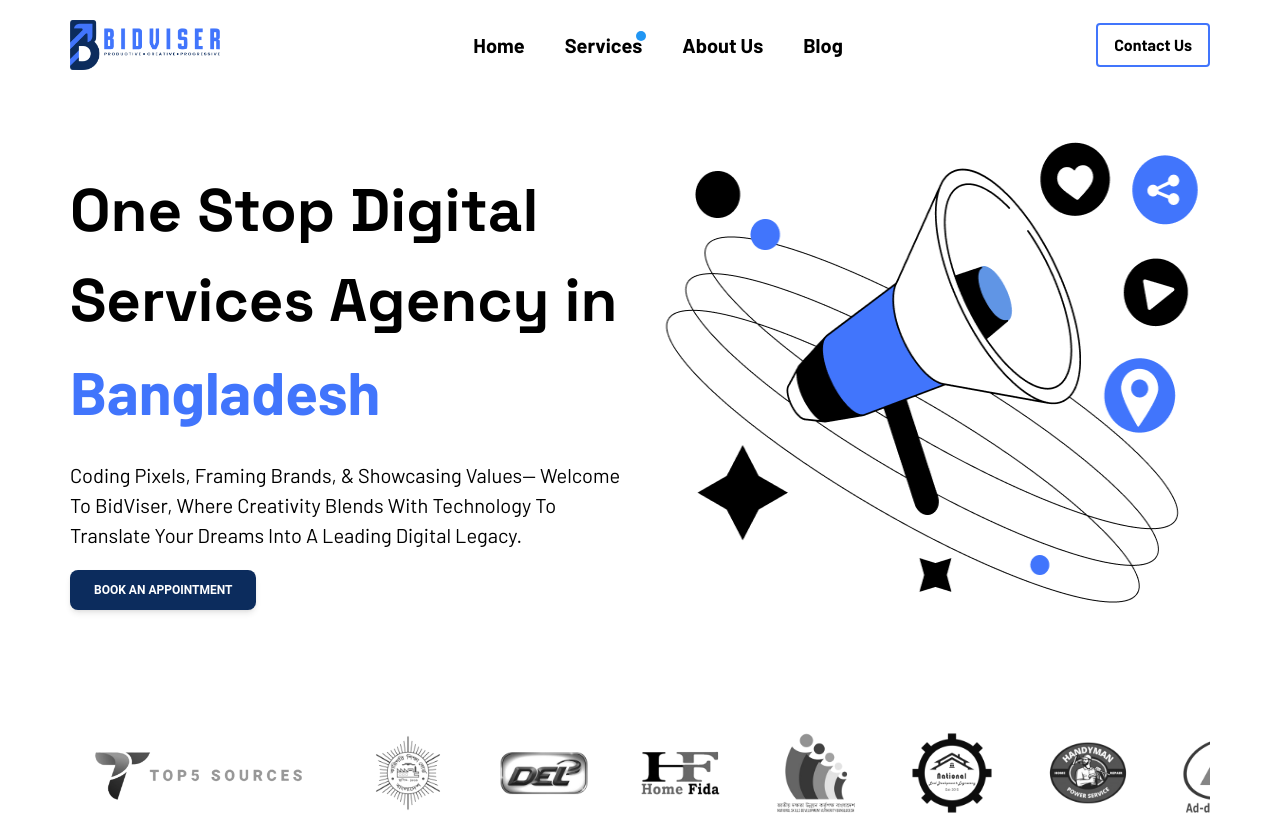
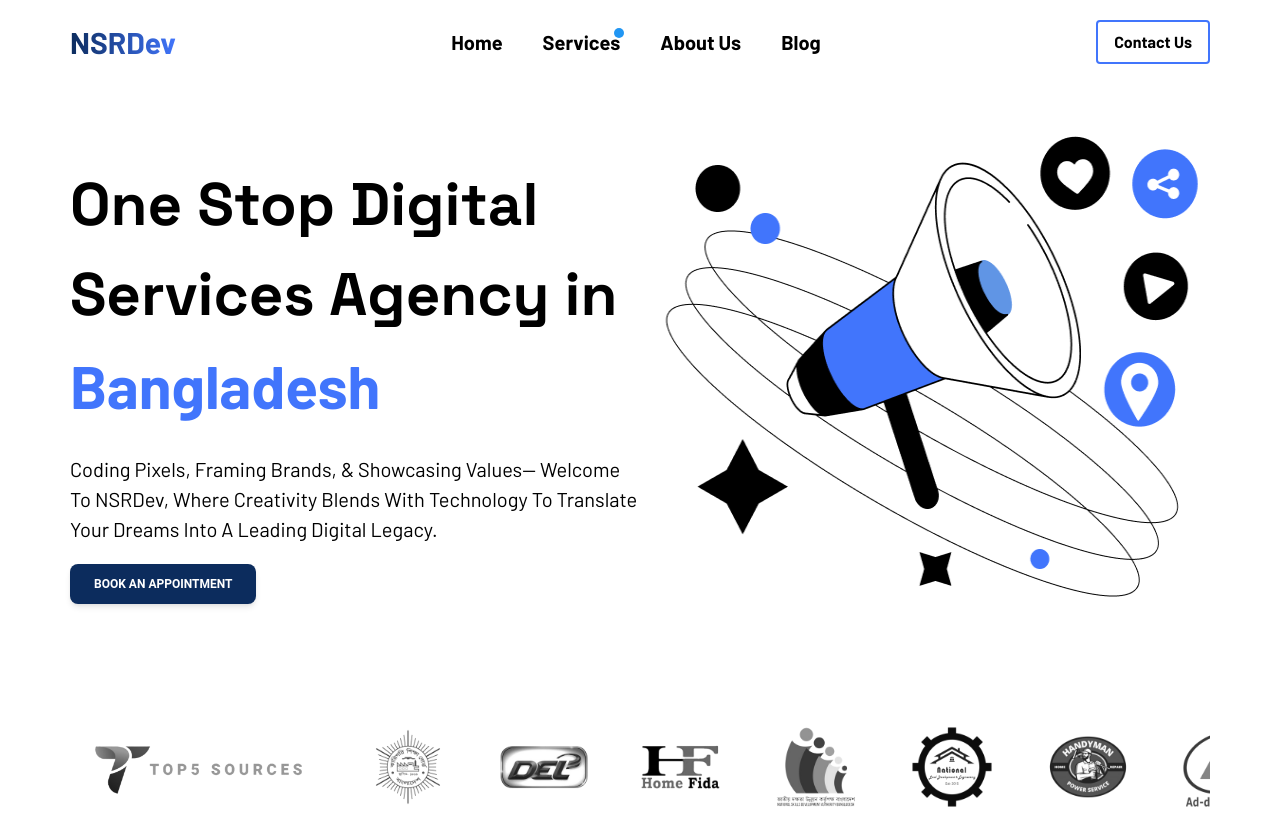
Before and after one commit to NashedShahRoni22/Bidviser, a React (Vite) app: page / in a window 1280 px wide. Shown: the top 815 px of the page. Built offline with nearby package versions, Linux system fonts and the light colour scheme.

Commit message:
NSR DEV ready to deploy!

```diff
--- a/src/components/HomeComponents/Banner.jsx
+++ b/src/components/HomeComponents/Banner.jsx
@@ -17,7 +17,7 @@ export default function Banner() {
         </h1>
         <p className="lg:text-[20px] my-5">
           Coding Pixels, Framing Brands, & Showcasing Values— Welcome To
-          BidViser, Where Creativity Blends With Technology To Translate Your
+          NSRDev, Where Creativity Blends With Technology To Translate Your
           Dreams Into A Leading Digital Legacy.
         </p>
         <Button
--- a/src/components/HomeComponents/Testimonial.jsx
+++ b/src/components/HomeComponents/Testimonial.jsx
@@ -19,32 +19,32 @@ export default function Testimonial() {
     {
       name: "Nashed Shah Roni",
       position: "Software Engineer",
-      desc: "Exceptional Digital Marketing Partner BidViser has transformed our online visibility with their tailored strategies and expert SEO implementation. They're professional, responsive, and deliver clear results. Highly recommend!",
+      desc: "Exceptional Digital Marketing Partner NSRDev has transformed our online visibility with their tailored strategies and expert SEO implementation. They're professional, responsive, and deliver clear results. Highly recommend!",
     },
     {
       name: "Nashed Shah Roni",
       position: "Software Engineer",
-      desc: "Exceptional Digital Marketing Partner BidViser has transformed our online visibility with their tailored strategies and expert SEO implementation. They're professional, responsive, and deliver clear results. Highly recommend!",
+      desc: "Exceptional Digital Marketing Partner NSRDev has transformed our online visibility with their tailored strategies and expert SEO implementation. They're professional, responsive, and deliver clear results. Highly recommend!",
     },
     {
       name: "Nashed Shah Roni",
       position: "Software Engineer",
-      desc: "Exceptional Digital Marketing Partner BidViser has transformed our online visibility with their tailored strategies and expert SEO implementation. They're professional, responsive, and deliver clear results. Highly recommend!",
+      desc: "Exceptional Digital Marketing Partner NSRDev has transformed our online visibility with their tailored strategies and expert SEO implementation. They're professional, responsive, and deliver clear results. Highly recommend!",
     },
     {
       name: "Nashed Shah Roni",
       position: "Software Engineer",
-      desc: "Exceptional Digital Marketing Partner BidViser has transformed our online visibility with their tailored strategies and expert SEO implementation. They're professional, responsive, and deliver clear results. Highly recommend!",
+      desc: "Exceptional Digital Marketing Partner NSRDev has transformed our online visibility with their tailored strategies and expert SEO implementation. They're professional, responsive, and deliver clear results. Highly recommend!",
     },
     {
       name: "Nashed Shah Roni",
       position: "Software Engineer",
-      desc: "Exceptional Digital Marketing Partner BidViser has transformed our online visibility with their tailored strategies and expert SEO implementation. They're professional, responsive, and deliver clear results. Highly recommend!",
+      desc: "Exceptional Digital Marketing Partner NSRDev has transformed our online visibility with their tailored strategies and expert SEO implementation. They're professional, responsive, and deliver clear results. Highly recommend!",
     },
     {
       name: "Nashed Shah Roni",
       position: "Software Engineer",
-      desc: "Exceptional Digital Marketing Partner BidViser has transformed our online visibility with their tailored strategies and expert SEO implementation. They're professional, responsive, and deliver clear results. Highly recommend!",
+      desc: "Exceptional Digital Marketing Partner NSRDev has transformed our online visibility with their tailored strategies and expert SEO implementation. They're professional, responsive, and deliver clear results. Highly recommend!",
     },
   ];
   return (
--- a/src/components/shared/Bottombar/Bottombar.jsx
+++ b/src/components/shared/Bottombar/Bottombar.jsx
@@ -5,7 +5,7 @@ export default function Bottombar() {
   return (
     <footer className="mx-5 p-10 lg:p-15 md:container md:mx-auto relative bg-black/90 text-gray-200 rounded-tr-3xl rounded-tl-3xl">
       <div className="flex flex-col md:flex-row gap-5 items-center md:justify-between">
-        <p className="text-xl md:text-3xl font-bold text-white">Bidviser</p>
+        <p className="text-xl md:text-3xl font-bold text-white">NSRDev</p>
         <ul className="flex gap-5 md:text-lg lg:text-xl">
           <li>About Us</li>
           <li>Services</li>
@@ -13,7 +13,7 @@ export default function Bottombar() {
         </ul>
         <ul className="flex gap-3">
           <li>
-            <a href="https://www.facebook.com/BidViser" target="_blank">
+            <a href="https://www.facebook.com/NSRDev" target="_blank">
               <BsFacebook className="text-xl md:text-2xl lg:text-3xl" />
             </a>
           </li>
@@ -38,7 +38,7 @@ export default function Bottombar() {
       <div className="flex flex-col items-center md:flex-row md:justify-between gap-5 mt-10">
         <div className="text-center md:text-left md:text-lg">
           <p className="text-white">Our Contact</p>
-          <p className="text-white">Email: contact@bidviser.com</p>
+          <p className="text-white">Email: contact@nsrdev.com</p>
           <p className="text-white">
             Address: House #29, Road #7, Block #H, South Banasree, Dhaka 1219,
             Bangladesh.
@@ -53,7 +53,7 @@ export default function Bottombar() {
           <button className="py-2 px-2 border rounded-r-xl">Subscribe</button>
         </div>
       </div>
-      <p className="mt-10 text-center text-white">© 2023 BidViser. All Rights Reserved.</p>
+      <p className="mt-10 text-center text-white">© 2023 NSRDev. All Rights Reserved.</p>
     </footer>
   );
 }
--- a/src/components/shared/Dialogue/Dialogue.jsx
+++ b/src/components/shared/Dialogue/Dialogue.jsx
@@ -63,7 +63,7 @@ export default function Dialogue({handleOpenDialogue}) {
       </DialogFooter>
       <ul className="flex justify-center gap-4 p-5 md:p-10">
         <li>
-          <a href="https://www.facebook.com/BidViser" target="_blank">
+          <a href="https://www.facebook.com/NSRDev" target="_blank">
             <BsFacebook className="text-[#4175FC] text-xl md:text-2xl lg:text-3xl" />
           </a>
         </li>
--- a/src/components/shared/Navbar/Header.jsx
+++ b/src/components/shared/Navbar/Header.jsx
@@ -20,12 +20,12 @@ export default function Header() {
       link: "",
       child: [
         {
+          name: "Digital Marketting",
+          link: "/digital_marketting",
+        },
+        {
           name: "Web Design & Development",
           link: "",
-        },
-        {
-          name: "Digital Marketting",
-          link: "/digital_marketting",
         },
         {
           name: "Digital Advertising",
@@ -64,8 +64,9 @@ export default function Header() {
     <nav className="">
       <section className="m-5 md:container md:mx-auto relative">
         <div className="flex items-center justify-between">
-          <Link to={"/"}>
-            <img src={logo} alt="" className="h-[50px] w-[150px]" />
+          <Link to={"/"} className="font-extrabold text-transparent text-xl md:text-3xl bg-clip-text bg-gradient-to-r from-[#0c2c5d] to-[#4175FC]">
+            {/* <img src={logo} alt="" className="h-[50px] w-[150px]" /> */}
+            NSRDev
           </Link>
           <div>
             {/* desktop navbar */}
```
